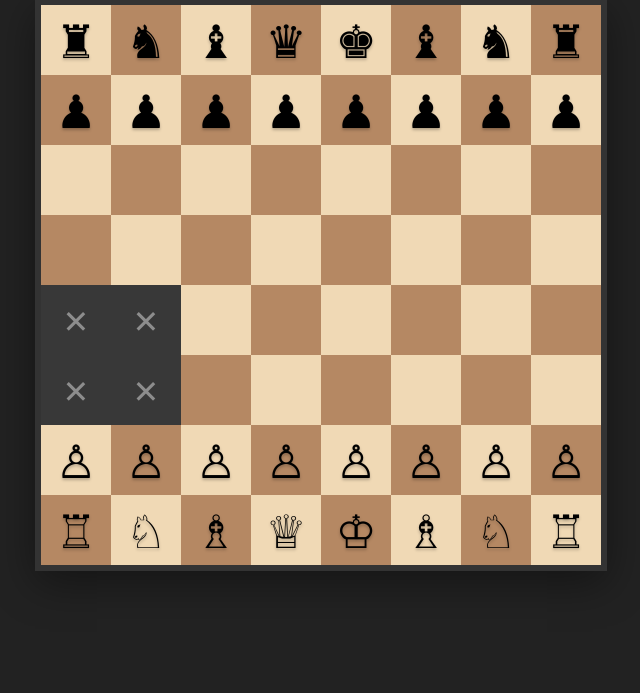
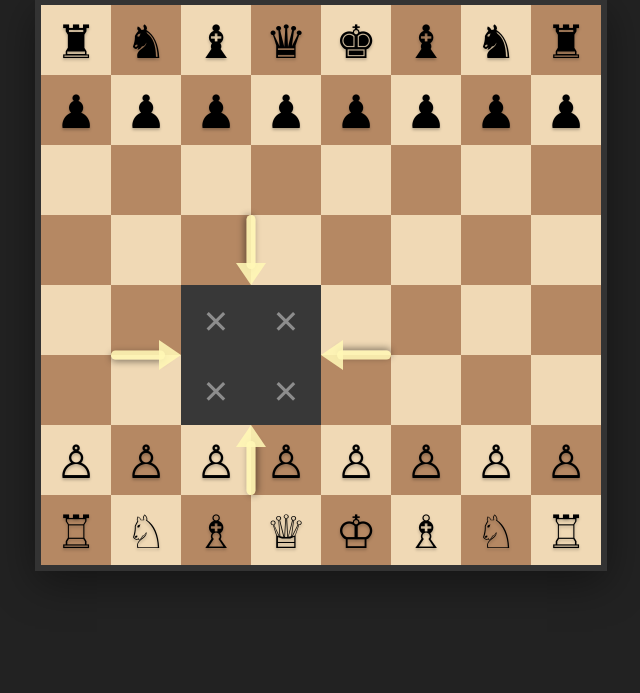
Before and after one commit to ljunker/slidingNumberPuzzleChess, a Flask app: page / in a window 1280 px wide. Shown: the part 123-816 px from the top of the page, without its empty margins (319-959 px from the left). Run offline with Flask 3, Linux system fonts and the light colour scheme.

Commit message:
move sliding tile arrows

```diff
--- a/puzzle-chess/api.py
+++ b/puzzle-chess/api.py
@@ -15,20 +15,20 @@ def create_initial_game_state():
             [None, None, None, None, None, None, None, None],
             [None, None, None, None, None, None, None, None],
             [
+                None,
+                None,
                 INACCESSIBLE_SQUARE,
                 INACCESSIBLE_SQUARE,
                 None,
                 None,
                 None,
                 None,
+            ],
+            [
                 None,
                 None,
-            ],
-            [
                 INACCESSIBLE_SQUARE,
                 INACCESSIBLE_SQUARE,
-                None,
-                None,
                 None,
                 None,
                 None,
--- a/static/app.js
+++ b/static/app.js
@@ -3,13 +3,23 @@ const pieces = {
     P: "♙", R: "♖", N: "♘", B: "♗", Q: "♕", K: "♔"
 };
 
+const files = "abcdefgh";
+const boardSize = 8;
+const blockSize = 2;
+const squareSize = 70;
+const arrowHitboxSize = 48;
+const adjacentBlockOffsets = [
+    [0, -2],
+    [-2, 0],
+    [2, 0],
+    [0, 2],
+];
+
 function renderBoard(fen, inaccessible) {
     const board = document.getElementById("board");
     board.innerHTML = "";
-    console.log(inaccessible);
 
     const rows = fen.split("/");
-    const files = "abcdefgh";
 
     for (let rank = 0; rank < 8; rank++) {
         let file = 0;
@@ -38,6 +48,8 @@ function renderBoard(fen, inaccessible) {
             }
         }
     }
+
+    renderInaccessibleArrows(board, inaccessible);
 }
 
 function squareClicked(event) {
@@ -45,6 +57,13 @@ function squareClicked(event) {
     const squareName = square.dataset.square;
 
     alert("You clicked on square: " + squareName);
+}
+
+function arrowClicked(event) {
+    event.stopPropagation();
+
+    const arrow = event.currentTarget;
+    alert(`Move ${arrow.dataset.fromSquares} to ${arrow.dataset.toSquares}`);
 }
 
 function createSquare(rank, file, squareName, piece, inaccessibleSquares) {
@@ -64,6 +83,120 @@ function createSquare(rank, file, squareName, piece, inaccessibleSquares) {
     return square;
 }
 
+function renderInaccessibleArrows(board, inaccessibleSquares) {
+    const inaccessibleBlock = getInaccessibleBlock(inaccessibleSquares);
+
+    if (!inaccessibleBlock) {
+        return;
+    }
+
+    const targetCenter = getBlockCenter(inaccessibleBlock);
+    const targetSquares = getBlockSquares(inaccessibleBlock);
+
+    for (const [fileOffset, rankOffset] of adjacentBlockOffsets) {
+        const sourceBlock = {
+            file: inaccessibleBlock.file + fileOffset,
+            rank: inaccessibleBlock.rank + rankOffset,
+        };
+
+        if (!isBlockOnBoard(sourceBlock)) {
+            continue;
+        }
+
+        const sourceCenter = getBlockCenter(sourceBlock);
+        const xDistance = targetCenter.x - sourceCenter.x;
+        const yDistance = targetCenter.y - sourceCenter.y;
+        const distance = Math.hypot(xDistance, yDistance) - getBlockEdgeInset(xDistance, yDistance);
+        const angle = Math.atan2(yDistance, xDistance);
+        const arrow = document.createElement("button");
+
+        arrow.type = "button";
+        arrow.className = "move-arrow";
+        arrow.style.left = `${sourceCenter.x}px`;
+        arrow.style.top = `${sourceCenter.y - arrowHitboxSize / 2}px`;
+        arrow.style.width = `${distance}px`;
+        arrow.style.height = `${arrowHitboxSize}px`;
+        arrow.style.transform = `rotate(${angle}rad)`;
+        arrow.dataset.fromSquares = getBlockSquares(sourceBlock).join(",");
+        arrow.dataset.toSquares = targetSquares.join(",");
+        arrow.setAttribute(
+            "aria-label",
+            `Move ${arrow.dataset.fromSquares} to ${arrow.dataset.toSquares}`
+        );
+        arrow.addEventListener("click", arrowClicked);
+
+        board.appendChild(arrow);
+    }
+}
+
+function getInaccessibleBlock(inaccessibleSquares) {
+    const positions = inaccessibleSquares.map(squareToPosition);
+
+    if (positions.length !== blockSize * blockSize) {
+        return null;
+    }
+
+    const minFile = Math.min(...positions.map(position => position.file));
+    const maxFile = Math.max(...positions.map(position => position.file));
+    const minRank = Math.min(...positions.map(position => position.rank));
+    const maxRank = Math.max(...positions.map(position => position.rank));
+
+    if (maxFile - minFile !== blockSize - 1 || maxRank - minRank !== blockSize - 1) {
+        return null;
+    }
+
+    return {
+        file: minFile,
+        rank: minRank,
+    };
+}
+
+function squareToPosition(squareName) {
+    return {
+        file: files.indexOf(squareName[0]),
+        rank: boardSize - Number(squareName.slice(1)),
+    };
+}
+
+function isBlockOnBoard(block) {
+    return (
+        block.file >= 0
+        && block.rank >= 0
+        && block.file + blockSize <= boardSize
+        && block.rank + blockSize <= boardSize
+    );
+}
+
+function getBlockCenter(block) {
+    return {
+        x: (block.file + blockSize / 2) * squareSize,
+        y: (block.rank + blockSize / 2) * squareSize,
+    };
+}
+
+function getBlockEdgeInset(xDistance, yDistance) {
+    const distance = Math.hypot(xDistance, yDistance);
+    const halfBlockSize = blockSize * squareSize / 2;
+    const xUnit = Math.abs(xDistance / distance);
+    const yUnit = Math.abs(yDistance / distance);
+
+    return halfBlockSize / Math.max(xUnit, yUnit);
+}
+
+function getBlockSquares(block) {
+    const squares = [];
+
+    for (let rankOffset = 0; rankOffset < blockSize; rankOffset++) {
+        for (let fileOffset = 0; fileOffset < blockSize; fileOffset++) {
+            const file = block.file + fileOffset;
+            const rank = boardSize - (block.rank + rankOffset);
+            squares.push(`${files[file]}${rank}`);
+        }
+    }
+
+    return squares;
+}
+
 function initNewGame() {
     fetch("/newGame")
         .then(response => response.json())
--- a/static/style.css
+++ b/static/style.css
@@ -13,6 +13,7 @@ body {
     grid-template-rows: repeat(8, 70px);
     border: 6px solid #333;
     box-shadow: 0 12px 40px rgba(0, 0, 0, 0.4);
+    position: relative;
 }
 
 .square {
@@ -51,3 +52,53 @@ body {
     cursor: default;
     text-shadow: 0 2px 3px rgba(0, 0, 0, 0.25);
 }
+
+.move-arrow {
+    appearance: none;
+    background: transparent;
+    border: 0;
+    cursor: pointer;
+    padding: 0;
+    position: absolute;
+    transform-origin: left center;
+    z-index: 3;
+}
+
+.move-arrow::before {
+    background: rgba(255, 247, 181, 0.88);
+    border-radius: 999px;
+    box-shadow: 0 2px 7px rgba(0, 0, 0, 0.45);
+    content: "";
+    height: 9px;
+    left: 0;
+    position: absolute;
+    right: 16px;
+    top: 50%;
+    transform: translateY(-50%);
+}
+
+.move-arrow::after {
+    border-bottom: 15px solid transparent;
+    border-left: 22px solid rgba(255, 247, 181, 0.88);
+    border-top: 15px solid transparent;
+    content: "";
+    position: absolute;
+    right: 0;
+    top: 50%;
+    transform: translateY(-50%);
+}
+
+.move-arrow:hover::before,
+.move-arrow:focus-visible::before {
+    background: #ffffff;
+}
+
+.move-arrow:hover::after,
+.move-arrow:focus-visible::after {
+    border-left-color: #ffffff;
+}
+
+.move-arrow:focus-visible {
+    outline: 3px solid #2563eb;
+    outline-offset: 3px;
+}
```
